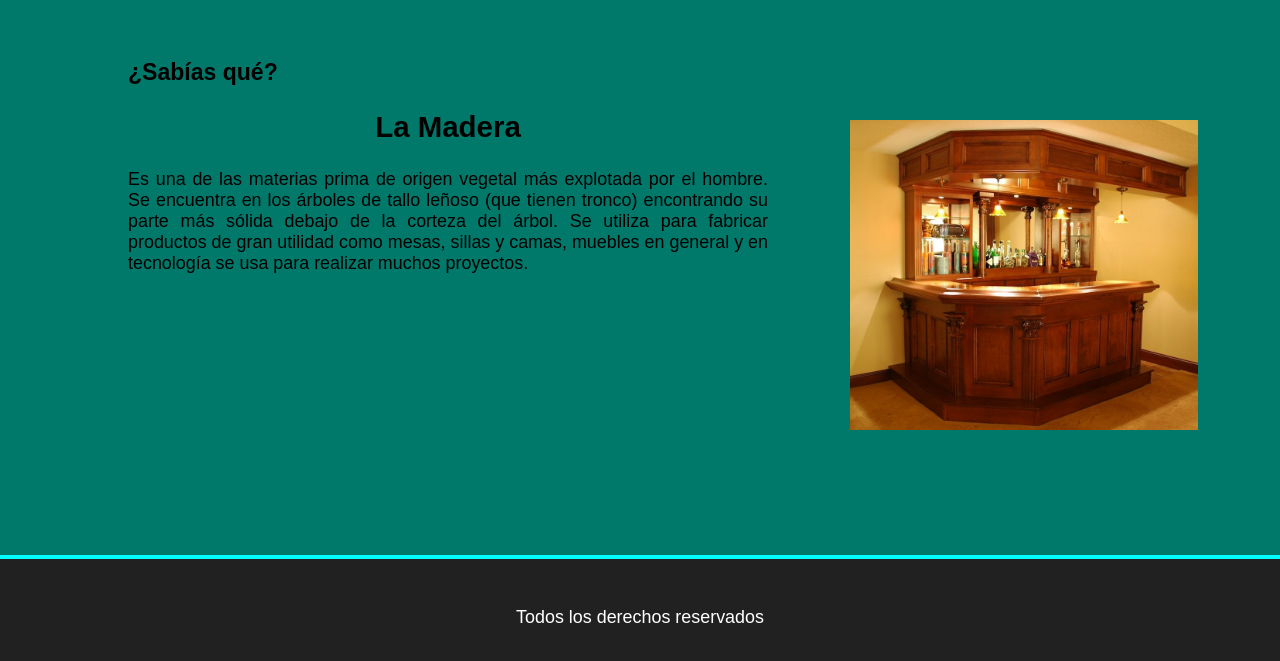
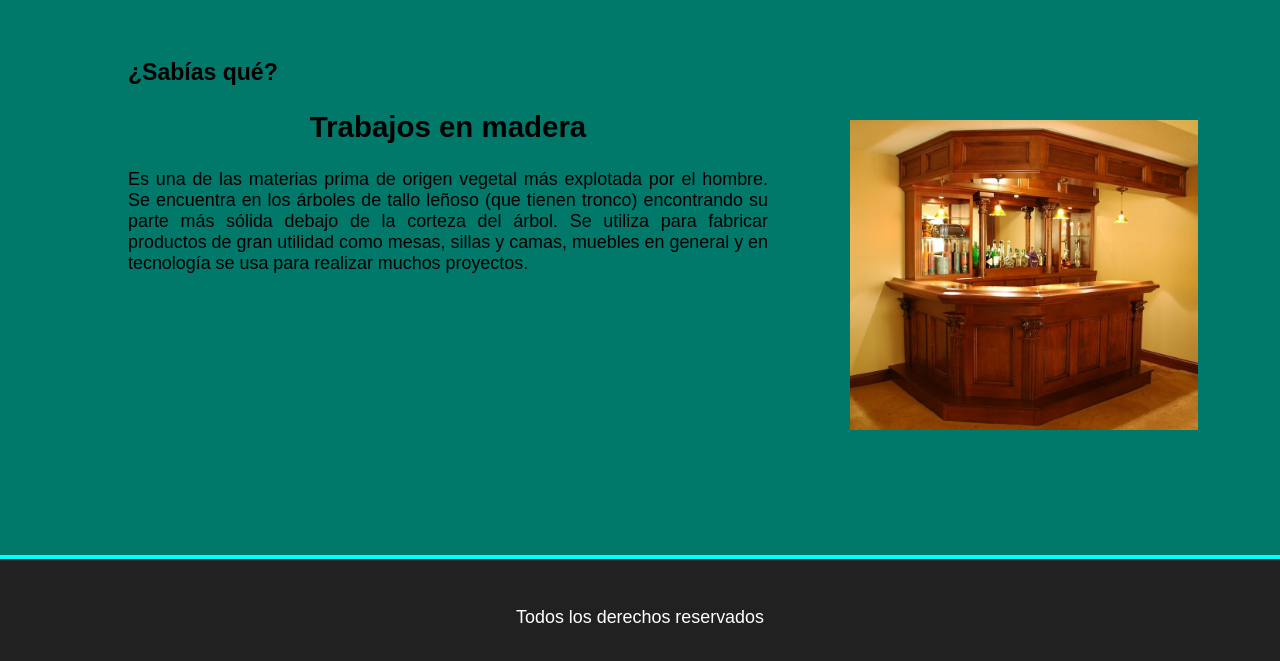
Before and after one commit to fabian3198/myweb, a plain HTML site: page index.html in a window 1280 px wide. Shown: the part 125-786 px from the top of the page. Drawn offline with Linux system fonts and the light colour scheme.

Commit message:
intento de subida

```diff
--- a/index.html
+++ b/index.html
@@ -29,7 +29,7 @@
 		<section>
 			<div id="texto">
 				<h3>¿Sabías qué?</h3>
-				<h2> La Madera </h2>
+				<h2> Trabajos en madera</h2>
 				<p> Es una de las materias prima de origen vegetal más
 				explotada por el hombre. Se encuentra en los árboles de
 				tallo leñoso (que tienen tronco) encontrando su parte más
```
